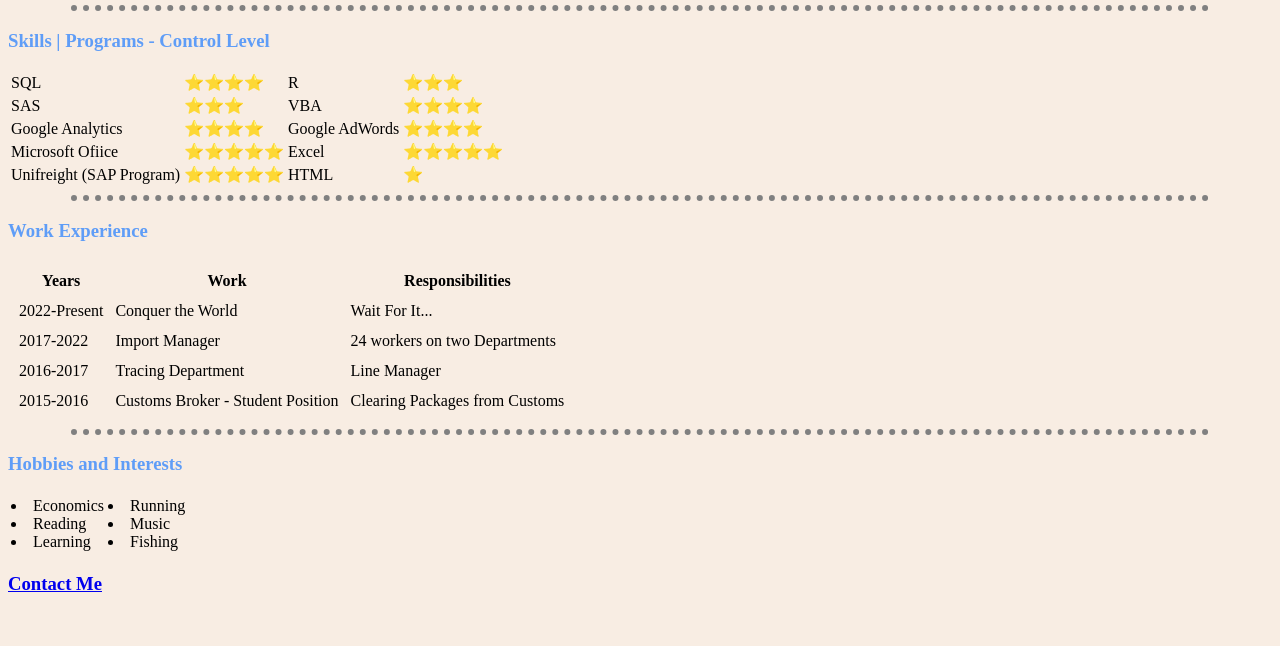
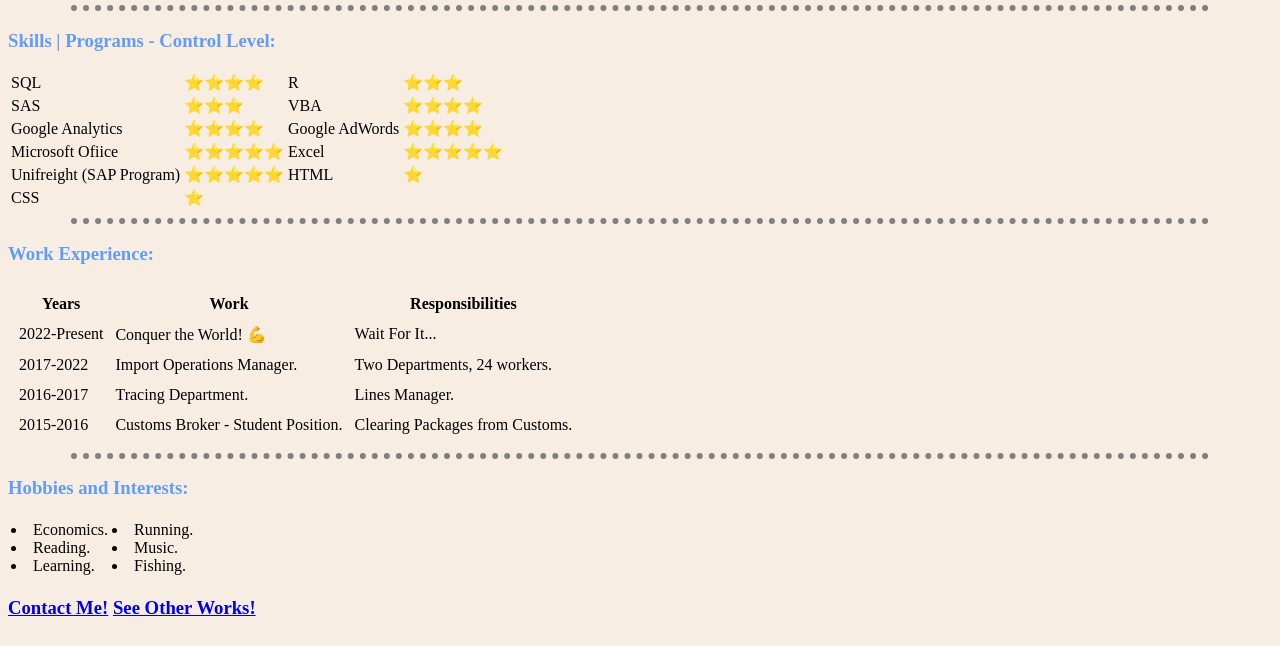
Before and after one commit to DanielAdam1992/CV, a plain HTML site: page index.html in a window 1280 px wide. Shown: the part 201-847 px from the top of the page. Before the commit the page ends 823 px from the top, so only its background shows below. Drawn offline with Linux system fonts and the light colour scheme.

Commit message:
Add files via upload

```diff
--- a/css/styles.css
+++ b/css/styles.css
@@ -1,6 +1,11 @@
 body{
   background-color:#F8EDE3;
 }
+
+img:hover {
+  background-color: gold;
+}
+
 hr{
   border-style:dotted none none;
   border-color: grey;
@@ -25,3 +30,6 @@ h5 {
 h6 {
   color: #5F9DF7;
 }
+.daniel-Adam {
+  border-radius:350%;
+}
--- a/index.html
+++ b/index.html
@@ -9,7 +9,7 @@
 <body>
   <table>
     <td>
-      <img
+      <img class="daniel-Adam"
       src="2.PNG"
       height="150"
       width="150"
@@ -21,13 +21,13 @@
         <em>Entrepreneur, <strong>Forwarding Expert</strong>.</em>
       </p>
       <p>
-        <br> B.A in <strong>Economics and Managment</strong>, Specialized in Iformation Systems.
-        <br> M.B.A in <strong>Managment</strong>, Specialized in Finance and Real-Estate
+        <br> B.A in <em><strong>Economics and Managment</strong></em>, Specialized in Iformation Systems.
+        <br> M.B.A in <em><strong>Managment</strong></em>, Specialized in Finance and Real-Estate.
       </p>
     </td>
   </table>
   <hr>
-  <h3>Skills | Programs - Control Level</h3>
+  <h3>Skills | Programs - Control Level:</h3>
 <table ellspacing = "10">
   <tb>
     <tr>
@@ -59,10 +59,14 @@
       <td>HTML</td>
       <td>⭐</td>
     </tr>
+      <tr>
+        <td>CSS</td>
+        <td>⭐</td>
+      </tr>
   </tb>
 </table>
   <hr>
-  <h3>Work Experience</h3>
+  <h3>Work Experience:</h3>
    <table cellspacing = "10">
      <thea>
        <tr>
@@ -73,41 +77,42 @@
      </thea>
      <tb>
          <td>2022-Present</td>
-         <td>Conquer the World</td>
+         <td>Conquer the World! 💪</td>
          <td>Wait For It...</td>
        <tr>
          <td>2017-2022</td>
-         <td>Import Manager</td>
-         <td>24 workers on two Departments</td>
+         <td>Import Operations Manager.</td>
+         <td>Two Departments, 24 workers. </td>
        </tr>
        <tr>
         <td>2016-2017</td>
-        <td>Tracing Department</td>
-        <td>Line Manager</td>
+        <td>Tracing Department.</td>
+        <td>Lines Manager.</td>
        </tr>
        <tr>
          <td>2015-2016</td>
-         <td>Customs Broker - Student Position</td>
-         <td>Clearing Packages from Customs</td>
+         <td>Customs Broker - Student Position.</td>
+         <td>Clearing Packages from Customs.</td>
        </tr>
      </tb>
   <table cellspacing = "10">
     <hr>
-    <h3>Hobbies and Interests</h3>
+    <h3>Hobbies and Interests:</h3>
   <table>
     <tr>
       <td>
-      <li>Economics</li>
-      <li>Reading</li>
-      <li>Learning</li>
+      <li>Economics.</li>
+      <li>Reading.</li>
+      <li>Learning.</li>
       </td>
       <td>
-      <li>Running</li>
-      <li>Music</li>
-      <li>Fishing</li>
+      <li>Running.</li>
+      <li>Music.</li>
+      <li>Fishing.</li>
       </td>
     </<tr>
     <table>
-  <h3><a href="Contact.html">Contact Me</a></h3>
+  <h3><a href="Contact.html">Contact Me!</a>
+  <a href="My Site\index.html">See Other Works!</a></h3>
 </body>
 </html>
```
Also changed, not shown: Contact.html (+5 -5 lines).
